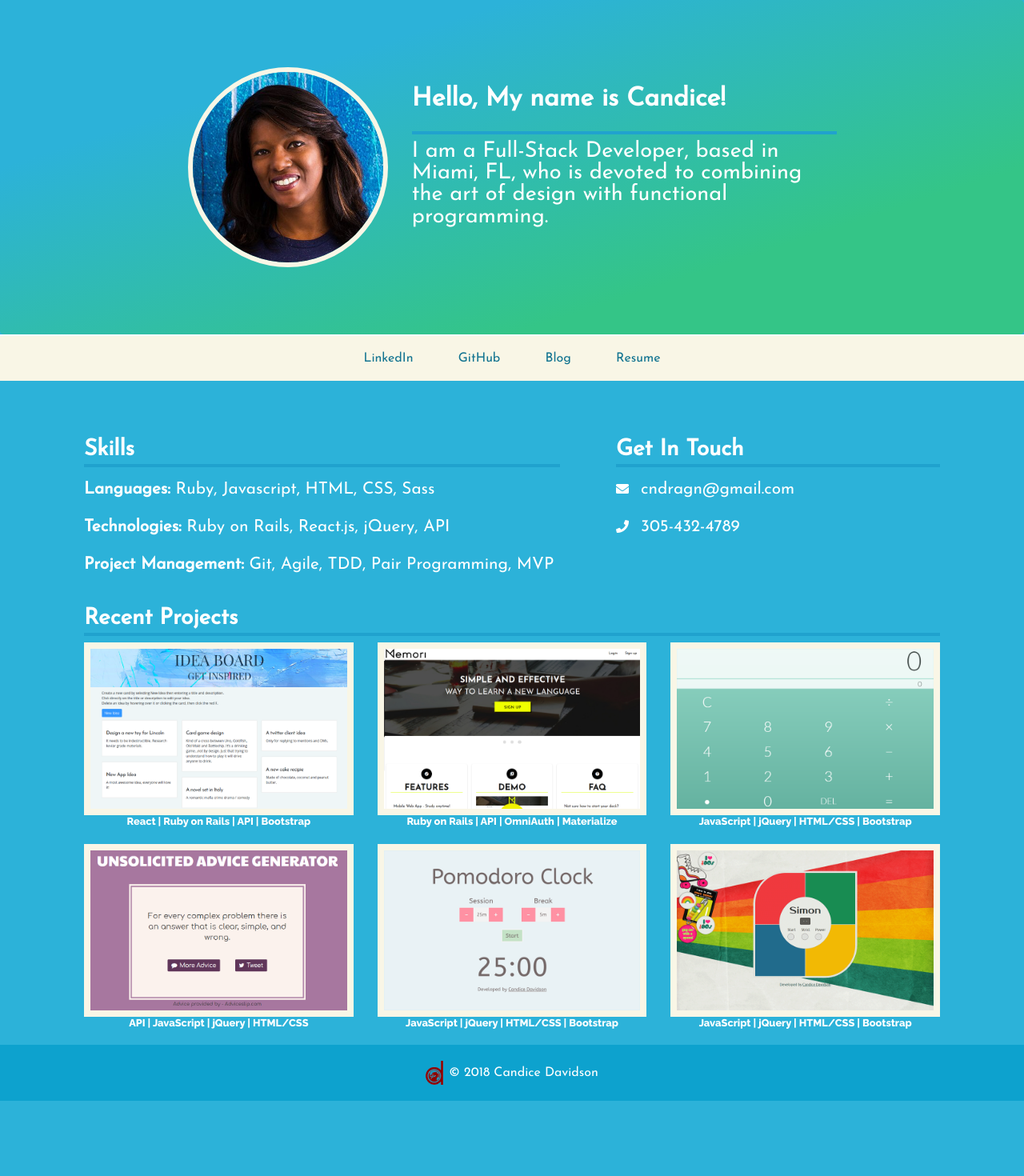
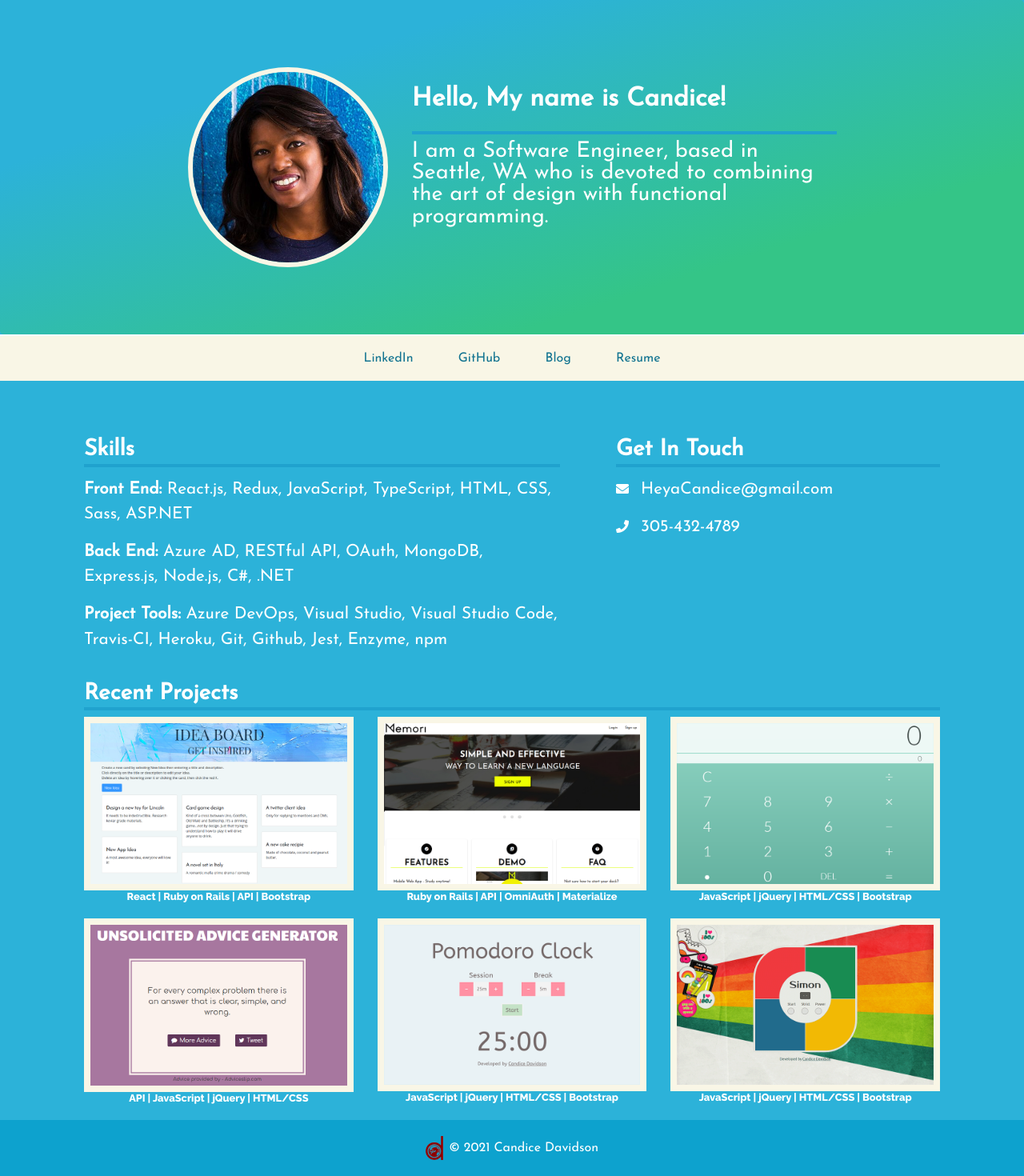
Before and after one commit to cndragn/cndragn.github.io, a Jekyll site: the page index.html, which Jekyll copies as it is, in a window 1280 px wide. Shown: the whole page at 80% size. Built offline with Jekyll 4.4.1, drawn with Linux system fonts in a browser that asks for light colours; nearby versions of some CDN libraries; before the commit the page ends 1376 px from its top, so only the background shows below that.

Commit message:
update bio and tech details

```diff
--- a/index.html
+++ b/index.html
@@ -1,46 +1,71 @@
-<!doctype html>
+<!DOCTYPE html>
 <html lang="en">
   <head>
     <!-- Required meta tags -->
-  <meta charset="utf-8">
-  <meta name="viewport" content="width=device-width, initial-scale=1, shrink-to-fit=no">
+    <meta charset="utf-8" />
+    <meta
+      name="viewport"
+      content="width=device-width, initial-scale=1, shrink-to-fit=no"
+    />
 
-  <link rel="stylesheet" href="https://fonts.googleapis.com/css?family=Josefin+Sans|Raleway:400,800">
+    <link
+      rel="stylesheet"
+      href="https://fonts.googleapis.com/css?family=Josefin+Sans|Raleway:400,800"
+    />
 
     <!-- Bootstrap CSS -->
-  <link rel="stylesheet" href="https://maxcdn.bootstrapcdn.com/bootstrap/4.0.0/css/bootstrap.min.css" integrity="sha384-Gn5384xqQ1aoWXA+058RXPxPg6fy4IWvTNh0E263XmFcJlSAwiGgFAW/dAiS6JXm" crossorigin="anonymous">
-  <link href="https://use.fontawesome.com/releases/v5.0.8/css/all.css" rel="stylesheet">
+    <link
+      rel="stylesheet"
+      href="https://maxcdn.bootstrapcdn.com/bootstrap/4.0.0/css/bootstrap.min.css"
+      integrity="sha384-Gn5384xqQ1aoWXA+058RXPxPg6fy4IWvTNh0E263XmFcJlSAwiGgFAW/dAiS6JXm"
+      crossorigin="anonymous"
+    />
+    <link
+      href="https://use.fontawesome.com/releases/v5.0.8/css/all.css"
+      rel="stylesheet"
+    />
 
+    <link rel="stylesheet" href="css/style.css" />
+    <link rel="stylesheet" href="css/portfolio.css" />
 
-
-  <link rel="stylesheet" href="css/style.css">
-  <link rel="stylesheet" href="css/portfolio.css">
-
-
-  <title>Candice Davidson | Full Stack Web Developer</title>
+    <title>Candice Davidson | Software Engineer</title>
   </head>
   <body>
-
     <div class="jumbotron">
       <div class="entry-title">
         <div class="bio row mt-sm-4 mt-md-0">
           <div class="col-sm-12 col-md-4">
-          <img src="images/candice-wyn.jpg" alt="Candice Wyncode Academy">
+            <img src="images/candice-wyn.jpg" alt="Candice Wyncode Academy" />
           </div>
           <div class="col-sm-12 col-md-8 text-sm-center text-md-left">
             <h3>Hello, My name is Candice!</h3>
-          <p class="lead">I am a Full-Stack Developer, based in Miami, FL, who is devoted to combining the art of design with functional programming.</p>
+            <p class="lead">
+              I am a Software Engineer, based in Seattle, WA who is devoted to
+              combining the art of design with functional programming.
+            </p>
           </div>
         </div>
       </div>
     </div>
     <div class="social">
       <ul>
-      <li><a href="https://www.linkedin.com/in/candicedavidson/" target="_blank">LinkedIn</a></li>
+        <li>
+          <a href="https://www.linkedin.com/in/candicedavidson/" target="_blank"
+            >LinkedIn</a
+          >
+        </li>
         <li><a href="https://github.com/cndragn" target="_blank">GitHub</a></li>
         <!-- <li><a href="https://twitter.com/candicedavidson" target="_blank">Twitter</a></li> -->
-      <li><a href="https://cndragn.github.io/blog/index.html" target="_blank" >Blog</a></li>
-      <li><a href="download/DavidsonCandice-Resume.pdf" target="_blank" >Resume</a></li>
+        <li>
+          <a href="https://cndragn.github.io/blog/index.html" target="_blank"
+            >Blog</a
+          >
+        </li>
+        <li>
+          <a href="download/DavidsonCandice-Resume.pdf" target="_blank"
+            >Resume</a
+          >
+        </li>
       </ul>
     </div>
     <div class="container">
@@ -49,9 +74,19 @@
           <div class="card">
             <div class="card-body">
               <h3 class="card-title">Skills</h3>
-            <p class="card-text"><strong>Languages:</strong> Ruby, Javascript, HTML, CSS, Sass</p>
-            <p><strong>Technologies:</strong> Ruby on Rails, React.js, jQuery, API</p>
-            <p><strong>Project Management:</strong> Git, Agile, TDD, Pair Programming, MVP</p>
+              <p class="card-text">
+                <strong>Front End:</strong> React.js, Redux, JavaScript,
+                TypeScript, HTML, CSS, Sass, ASP.NET
+              </p>
+              <p>
+                <strong>Back End:</strong> Azure AD, RESTful API, OAuth,
+                MongoDB, Express.js, Node.js, C#, .NET
+              </p>
+              <p>
+                <strong>Project Tools:</strong> Azure DevOps, Visual Studio,
+                Visual Studio Code, Travis-CI, Heroku, Git, Github, Jest,
+                Enzyme, npm
+              </p>
             </div>
           </div>
         </div>
@@ -60,8 +95,14 @@
             <div class="card-body">
               <h3 class="card-title">Get In Touch</h3>
               <!-- <p class="card-text"><i class="fa fa-pencil"></i>Blog</p> -->
-            <p class="card-text"><i class="fa fa-envelope" aria-hidden="true"></i><a href="mailto:cndragn@gmail.com">cndragn@gmail.com</a></p>
-            <p class="card-text"><i class="fa fa-phone" aria-hidden="true"></i><a href="tel:305-432-4789">305-432-4789</a></p>
+              <p class="card-text">
+                <i class="fa fa-envelope" aria-hidden="true"></i
+                ><a href="mailto:cndragn@gmail.com">HeyaCandice@gmail.com</a>
+              </p>
+              <p class="card-text">
+                <i class="fa fa-phone" aria-hidden="true"></i
+                ><a href="tel:305-432-4789">305-432-4789</a>
+              </p>
             </div>
           </div>
         </div>
@@ -73,21 +114,26 @@
         </div>
 
         <div class="site col-sm-12 col-md-6 col-lg-4 mb-20">
-        <img src="images/ideaboard.png" alt="">
+          <img src="images/ideaboard.png" alt="" />
           <figcaption>
             <i class="fab fa-github"></i>
             <h4>Idea Board</h4>
             <h2>React | Ruby on Rails | API | Bootstrap</h2>
-        </figcaption><a href="https://github.com/cndragn/ideaboard-react" target="_blank"></a>
+          </figcaption>
+          <a
+            href="https://github.com/cndragn/ideaboard-react"
+            target="_blank"
+          ></a>
         </div>
 
         <div class="site col-sm-12 col-md-6 col-lg-4 mb-20">
-        <img src="images/memori.png" alt="">
+          <img src="images/memori.png" alt="" />
           <figcaption>
             <i class="fab fa-github"></i>
             <h4>Memori</h4>
             <h2>Ruby on Rails | API | OmniAuth | Materialize</h2>
-        </figcaption><a href="https://github.com/cndragn/memori-app" target="_blank"></a>
+          </figcaption>
+          <a href="https://github.com/cndragn/memori-app" target="_blank"></a>
         </div>
 
         <!-- <div class="site col-sm-12 col-md-6 col-lg-4 mb-20">
@@ -100,37 +146,47 @@
       </div> -->
 
         <div class="site col-sm-12 col-md-6 col-lg-4 mb-20">
-        <img src="images/calculator.png">
+          <img src="images/calculator.png" />
           <figcaption>
             <i class="fab fa-github"></i>
             <h4>JS Calculator</h4>
             <h2>JavaScript | jQuery | HTML/CSS | Bootstrap</h2>
-        </figcaption><a href="https://github.com/cndragn/javascript-calculator" target="_blank"></a>
+          </figcaption>
+          <a
+            href="https://github.com/cndragn/javascript-calculator"
+            target="_blank"
+          ></a>
         </div>
         <div class="site col-sm-12 col-md-6 col-lg-4 mb-20">
-        <img src="images/Unsolicited_Advice_Generator_w_API.png" alt="">
+          <img src="images/Unsolicited_Advice_Generator_w_API.png" alt="" />
           <figcaption>
             <i class="fab fa-github"></i>
             <h4>Unsolicited Advice Generator</h4>
-          <h2>API | JavaScript | jQuery | HTML/CSS </h2>
-        </figcaption><a href="https://github.com/cndragn/advice-generator" target="_blank"></a>
+            <h2>API | JavaScript | jQuery | HTML/CSS</h2>
+          </figcaption>
+          <a
+            href="https://github.com/cndragn/advice-generator"
+            target="_blank"
+          ></a>
         </div>
 
         <div class="site col-sm-12 col-md-6 col-lg-4 mb-20">
-        <img src="images/pomodoro.png" alt="">
+          <img src="images/pomodoro.png" alt="" />
           <figcaption>
             <i class="fab fa-github"></i>
             <h4>Pomodoro Clock</h4>
             <h2>JavaScript | jQuery | HTML/CSS | Bootstrap</h2>
-        </figcaption><a href="https://github.com/cndragn/pomodoro" target="_blank"></a>
+          </figcaption>
+          <a href="https://github.com/cndragn/pomodoro" target="_blank"></a>
         </div>
         <div class="site col-sm-12 col-md-6 col-lg-4 mb-20">
-        <img src="images/simon.png" alt="">
+          <img src="images/simon.png" alt="" />
           <figcaption>
             <i class="fab fa-github"></i>
             <h4>Simon Game</h4>
             <h2>JavaScript | jQuery | HTML/CSS | Bootstrap</h2>
-        </figcaption><a href="https://github.com/cndragn/simon-game" target="_blank"></a>
+          </figcaption>
+          <a href="https://github.com/cndragn/simon-game" target="_blank"></a>
         </div>
 
         <!-- <div class="site col-sm-12 col-md-6 col-lg-4 mb-20">
@@ -149,17 +205,34 @@
         </figcaption><a href="https://github.com/cndragn/studies/tree/master/udacity-python/movie" target="_blank"></a>
       </div> -->
       </div>
-
     </div>
     <footer>
-    <p class="brand-name"><img src="images/candicedavidsonlogo.png" class="img-fluid" alt="Candice Davidson"></p>
-    <p>© 2018 Candice Davidson</p>
+      <p class="brand-name">
+        <img
+          src="images/candicedavidsonlogo.png"
+          class="img-fluid"
+          alt="Candice Davidson"
+        />
+      </p>
+      <p>© 2021 Candice Davidson</p>
     </footer>
 
     <!-- Optional JavaScript -->
     <!-- jQuery first, then Popper.js, then Bootstrap JS -->
-  <script src="https://code.jquery.com/jquery-3.2.1.slim.min.js" integrity="sha384-KJ3o2DKtIkvYIK3UENzmM7KCkRr/rE9/Qpg6aAZGJwFDMVNA/GpGFF93hXpG5KkN" crossorigin="anonymous"></script>
-  <script src="https://cdnjs.cloudflare.com/ajax/libs/popper.js/1.12.9/umd/popper.min.js" integrity="sha384-ApNbgh9B+Y1QKtv3Rn7W3mgPxhU9K/ScQsAP7hUibX39j7fakFPskvXusvfa0b4Q" crossorigin="anonymous"></script>
-  <script src="https://maxcdn.bootstrapcdn.com/bootstrap/4.0.0/js/bootstrap.min.js" integrity="sha384-JZR6Spejh4U02d8jOt6vLEHfe/JQGiRRSQQxSfFWpi1MquVdAyjUar5+76PVCmYl" crossorigin="anonymous"></script>
+    <script
+      src="https://code.jquery.com/jquery-3.2.1.slim.min.js"
+      integrity="sha384-KJ3o2DKtIkvYIK3UENzmM7KCkRr/rE9/Qpg6aAZGJwFDMVNA/GpGFF93hXpG5KkN"
+      crossorigin="anonymous"
+    ></script>
+    <script
+      src="https://cdnjs.cloudflare.com/ajax/libs/popper.js/1.12.9/umd/popper.min.js"
+      integrity="sha384-ApNbgh9B+Y1QKtv3Rn7W3mgPxhU9K/ScQsAP7hUibX39j7fakFPskvXusvfa0b4Q"
+      crossorigin="anonymous"
+    ></script>
+    <script
+      src="https://maxcdn.bootstrapcdn.com/bootstrap/4.0.0/js/bootstrap.min.js"
+      integrity="sha384-JZR6Spejh4U02d8jOt6vLEHfe/JQGiRRSQQxSfFWpi1MquVdAyjUar5+76PVCmYl"
+      crossorigin="anonymous"
+    ></script>
   </body>
 </html>
```
Lines whose indentation alone changed are shown as unchanged.
